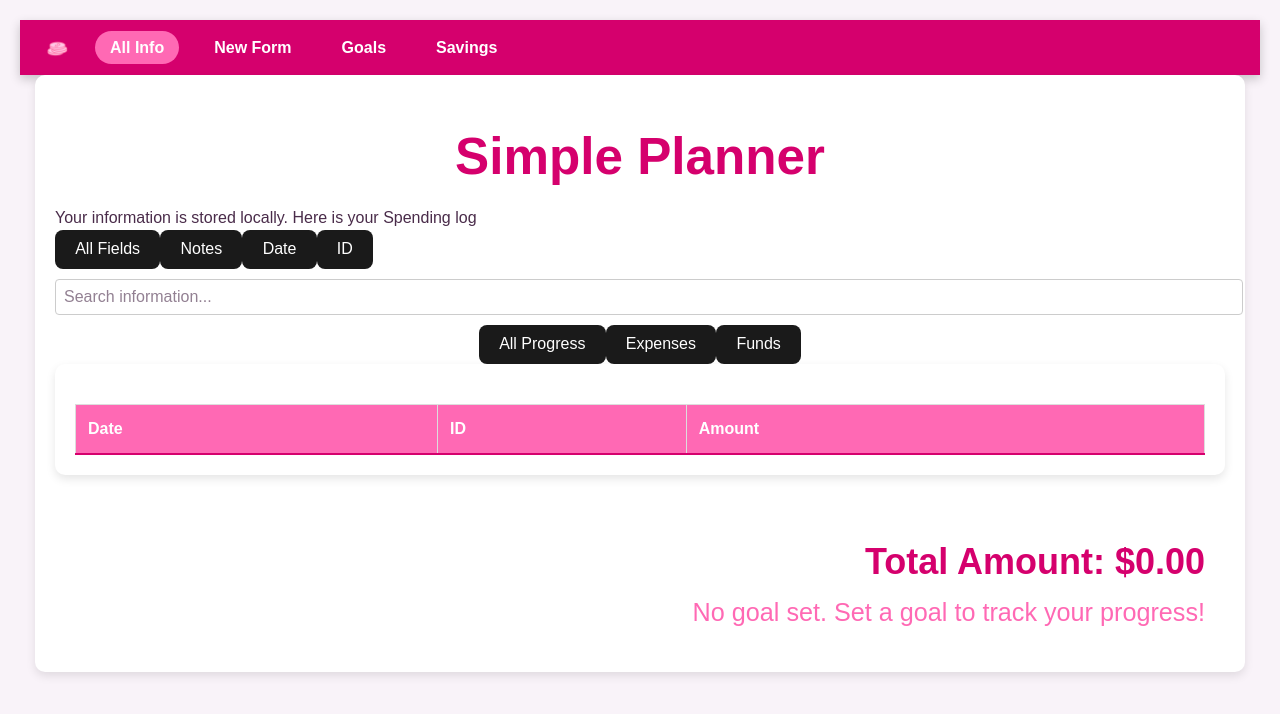
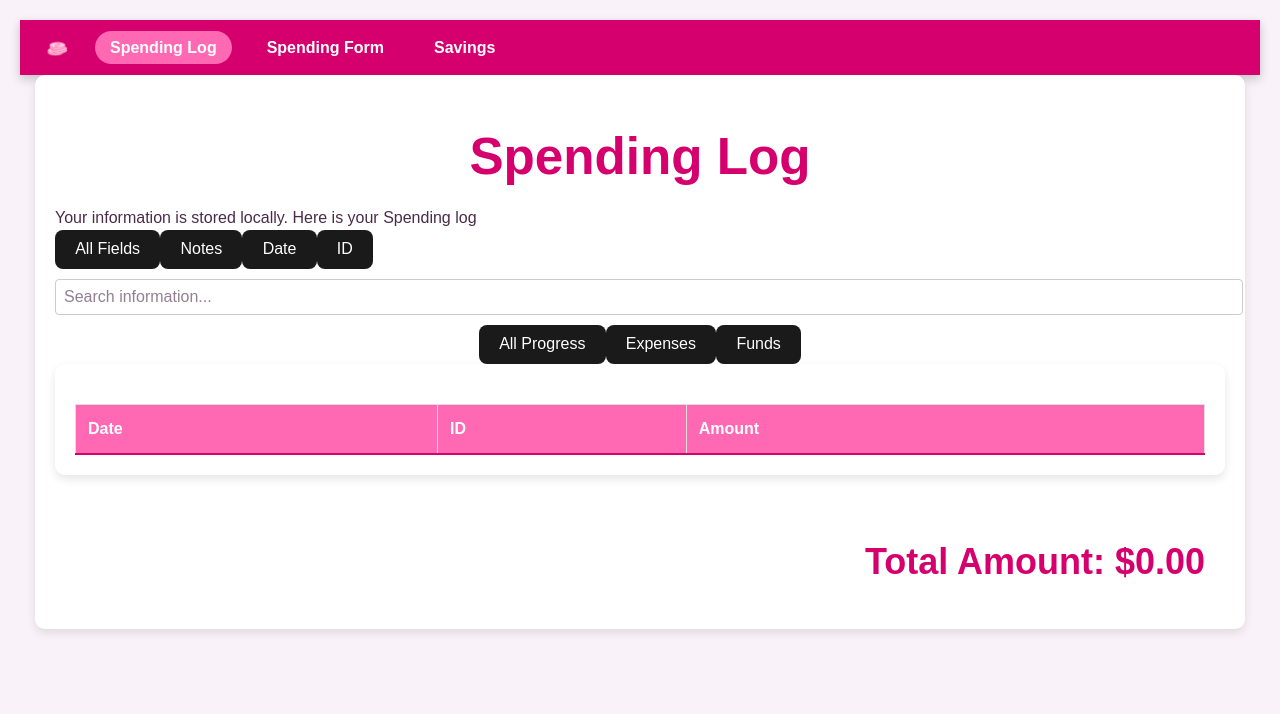
Before and after one commit to SharukhGV/simple-planner, a React (Vite) app in the folder src/renderer/: page /#/receipts in a window 1280 px wide. Shown: the top 714 px of the page. Built offline with nearby package versions, Linux system fonts and the light colour scheme.

Commit message:
spending log and savings differentiation

```diff
--- a/src/renderer/src/App.jsx
+++ b/src/renderer/src/App.jsx
@@ -12,12 +12,13 @@ import ReceiptDetails from "./Components/receipts/ReceiptDetails";
 import EditForm from "./Components/forms/EditForm";
 import NewForm from "./Components/forms/NewForm";
 // import StoreInfo from "./Pages/StoreInfo";
-import GoalsIndexPage from "./Components/goals/GoalsIndexPage";
-import GoalsDetails from "./Components/goals/GoalsDetails";
-import GoalsEditForm from "./Components/goals/GoalsEditForm";
-import GoalsNewForm from "./Components/goals/GoalsNewForm";
-import GoalSetter from "./Components/goals/GoalSetter";
+// import GoalsIndexPage from "./Components/goals/GoalsIndexPage";
+// import GoalsDetails from "./Components/goals/GoalsDetails";
+// import GoalsEditForm from "./Components/goals/GoalsEditForm";
+// import GoalsNewForm from "./Components/goals/GoalsNewForm";
+// import GoalSetter from "./Components/goals/GoalSetter";
 import SavingsTracker from "./Components/savings/SavingsTracker";
+import SpendingLimitSetter from "./Components/goals/SpendingLimitSetter";
 
 function App() {
   const [fileData, setFileData] = useState(null);
@@ -68,7 +69,7 @@ function App() {
         <Route path="/receipts/:id/edit" element={<EditForm />} />
         <Route path="/receipts/new" element={<NewForm />} />
         <Route path="/receipts/new" element={<NewForm />} />
-        <Route path="/goals" element={<GoalSetter />} />
+        {/* <Route path="/spendinglimit" element={<SpendingLimitSetter />} /> */}
         <Route path="/savings" element={<SavingsTracker />} />
 
 {/*
--- a/src/renderer/src/Components/Nav.jsx
+++ b/src/renderer/src/Components/Nav.jsx
@@ -37,7 +37,7 @@ function Nav({ toggleTheme, theme, setTheme }) {
               exact="true"
               style={({ isActive }) => (isActive.isActive ? activeStyle : nonactiveStyle)}
             >
-              All Info
+              Spending Log
             </NavLink>
           </li>
 
@@ -49,21 +49,21 @@ function Nav({ toggleTheme, theme, setTheme }) {
               exact="true"
               style={({ isActive }) => (isActive.isActive ? activeStyle : nonactiveStyle)}
             >
-              New Form
+              Spending Form
             </NavLink>
           </li>
 
-          <li>
+          {/* <li>
             {" "}
             <NavLink
               className="links"
-              to="/goals"
+              to="/spendinglimit"
               exact="true"
               style={({ isActive }) => (isActive.isActive ? activeStyle : nonactiveStyle)}
             >
-              Goals
+              Spending Limit Setter
             </NavLink>
-          </li>
+          </li> */}
 
           <li>
             {" "}
--- a/src/renderer/src/Components/forms/NewForm.jsx
+++ b/src/renderer/src/Components/forms/NewForm.jsx
@@ -56,7 +56,8 @@ function NewForm() {
           />
         </div>
         <div className="form-group">
-          <label htmlFor="amount">Monetary Amount:</label>
+          <label htmlFor="amount">Monetary Amount</label>
+          <p>Positive Values Denote Funds for Spending and Negative Values Denote Expenses:</p>
           <input
             type="number"
             id="amount"
--- a/src/renderer/src/Components/goals/GoalSetter.jsx
+++ b/src/renderer/src/Components/goals/GoalSetter.jsx
@@ -65,7 +65,7 @@ const GoalSetter = () => {
 
   return (
     <div className="goal-display">
-      <h2>Your Goal</h2>
+      <h2>Spending Limit Threshold</h2>
       <p>Amount: ${goalAmount}</p>
       <p>Topic: {goalTopic}</p>
       <button onClick={handleEdit} className="edit-btn">Edit Goal</button>
--- /dev/null
+++ b/src/renderer/src/Components/goals/SpendingLimitSetter.jsx
@@ -0,0 +1,76 @@
+import React, { useState, useEffect } from 'react';
+
+const SpendingLimitSetter = () => {
+  const [spendingLimit, setSpendingLimit] = useState('');
+  const [limitCategory, setLimitCategory] = useState('');
+  const [isEditing, setIsEditing] = useState(false);
+  const [hasLimit, setHasLimit] = useState(false);
+
+  useEffect(() => {
+    // Load spending limit from localStorage on component mount
+    const storedLimit = localStorage.getItem('userSpendingLimit');
+    if (storedLimit) {
+      const { amount, category } = JSON.parse(storedLimit);
+      setSpendingLimit(amount);
+      setLimitCategory(category);
+      setHasLimit(true);
+    } else {
+      setIsEditing(true); // If no limit is stored, show the input fields
+    }
+  }, []);
+
+  const handleSubmit = (e) => {
+    e.preventDefault();
+    if (spendingLimit && limitCategory) {
+      const limit = { amount: spendingLimit, category: limitCategory };
+      localStorage.setItem('userSpendingLimit', JSON.stringify(limit));
+      setHasLimit(true);
+      setIsEditing(false);
+    }
+  };
+
+  const handleEdit = () => {
+    setIsEditing(true);
+  };
+
+  if (isEditing) {
+    return (
+      <form onSubmit={handleSubmit} className="limit-form">
+        <div className="form-group">
+          <label htmlFor="spendingLimit">Spending Limit:</label>
+          <input
+            type="number"
+            id="spendingLimit"
+            value={spendingLimit}
+            onChange={(e) => setSpendingLimit(e.target.value)}
+            placeholder="Enter your spending limit"
+            required
+          />
+        </div>
+        <div className="form-group">
+          <label htmlFor="limitCategory">Limit Category:</label>
+          <input
+            type="text"
+            id="limitCategory"
+            value={limitCategory}
+            onChange={(e) => setLimitCategory(e.target.value)}
+            placeholder="Enter the category for this limit"
+            required
+          />
+        </div>
+        <button type="submit" className="submit-btn">Set Spending Limit</button>
+      </form>
+    );
+  }
+
+  return (
+    <div className="limit-display">
+      <h2>Spending Limit Threshold</h2>
+      <p>Amount: ${spendingLimit}</p>
+      <p>Category: {limitCategory}</p>
+      <button onClick={handleEdit} className="edit-btn">Edit Spending Limit</button>
+    </div>
+  );
+};
+
+export default SpendingLimitSetter;
--- a/src/renderer/src/Components/receipts/Receipts.jsx
+++ b/src/renderer/src/Components/receipts/Receipts.jsx
@@ -81,7 +81,7 @@ function Receipts({ fileData }) {
 
   return (
     <div style={{marginLeft:"15px", marginRight:"15px"}} className="cardContact">
-      <h1>Simple Planner</h1>
+      <h1>Spending Log</h1>
       <div>Your information is stored locally. Here is your Spending log</div>
       <div className="search-container">
         <div className="search-buttons">
--- a/src/renderer/src/Components/receipts/TotalAmount.jsx
+++ b/src/renderer/src/Components/receipts/TotalAmount.jsx
@@ -1,39 +1,39 @@
 import React, { useEffect, useState } from 'react';
 
 const TotalAmount = ({ total }) => {
-  const [goalAmount, setGoalAmount] = useState(null);
-  const [isGoalReached, setIsGoalReached] = useState(false);
+  const [spendingLimit, setSpendingLimit] = useState(null);
+  const [isLimitExceeded, setIsLimitExceeded] = useState(false);
 
   useEffect(() => {
-    const storedGoal = localStorage.getItem('userGoal');
-    if (storedGoal) {
-      const { amount } = JSON.parse(storedGoal);
-      setGoalAmount(parseFloat(amount));
+    const storedLimit = localStorage.getItem('userSpendingLimit');
+    if (storedLimit) {
+      const { amount } = JSON.parse(storedLimit);
+      setSpendingLimit(parseFloat(amount));
     }
   }, []);
 
   useEffect(() => {
-    setIsGoalReached(goalAmount !== null && typeof total === 'number' && total >= goalAmount);
-  }, [total, goalAmount]);
+    setIsLimitExceeded(spendingLimit !== null && typeof total === 'number' && total < spendingLimit);
+  }, [total, spendingLimit]);
 
   const formatAmount = (amount) => {
     return typeof amount === 'number' ? amount.toFixed(2) : '0.00';
   };
 
   return (
-    <div className={`total-amount ${isGoalReached ? 'goal-reached' : ''}`}>
+    <div className={`total-amount ${isLimitExceeded ? 'limit-exceeded' : ''}`}>
       <strong>Total Amount: ${formatAmount(total)}</strong>
-      {goalAmount === null ? (
-        <div className="no-goal-message">No goal set. Set a goal to track your progress!</div>
-      ) : isGoalReached ? (
-        <div className="goal-achieved">
-          <span className="goal-achieved-message">Goal Surpassed!</span>
+      {/* {spendingLimit === null ? (
+        <div className="no-limit-message">No spending limit set. Set a limit to monitor your spending!</div>
+      ) : isLimitExceeded ? (
+        <div className="limit-exceeded">
+          <span className="limit-exceeded-message">Warning! Spending Limit Exceeded</span>
         </div>
       ) : (
-        <div className="goal-progress">
-          Goal: ${formatAmount(goalAmount)} (${formatAmount(goalAmount - (total || 0))} to go)
+        <div className="limit-progress">
+          Limit: ${formatAmount(spendingLimit)} (${formatAmount(spendingLimit - (total || 0))} remaining)
         </div>
-      )}
+      )} */}
     </div>
   );
 };
```
